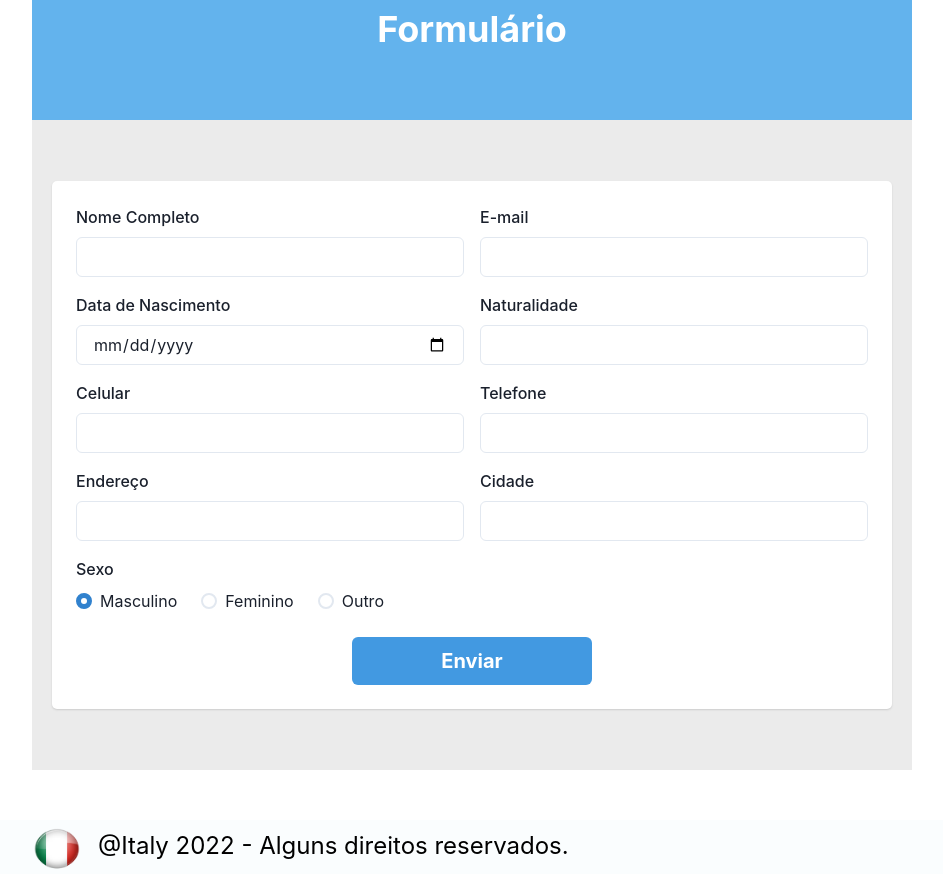
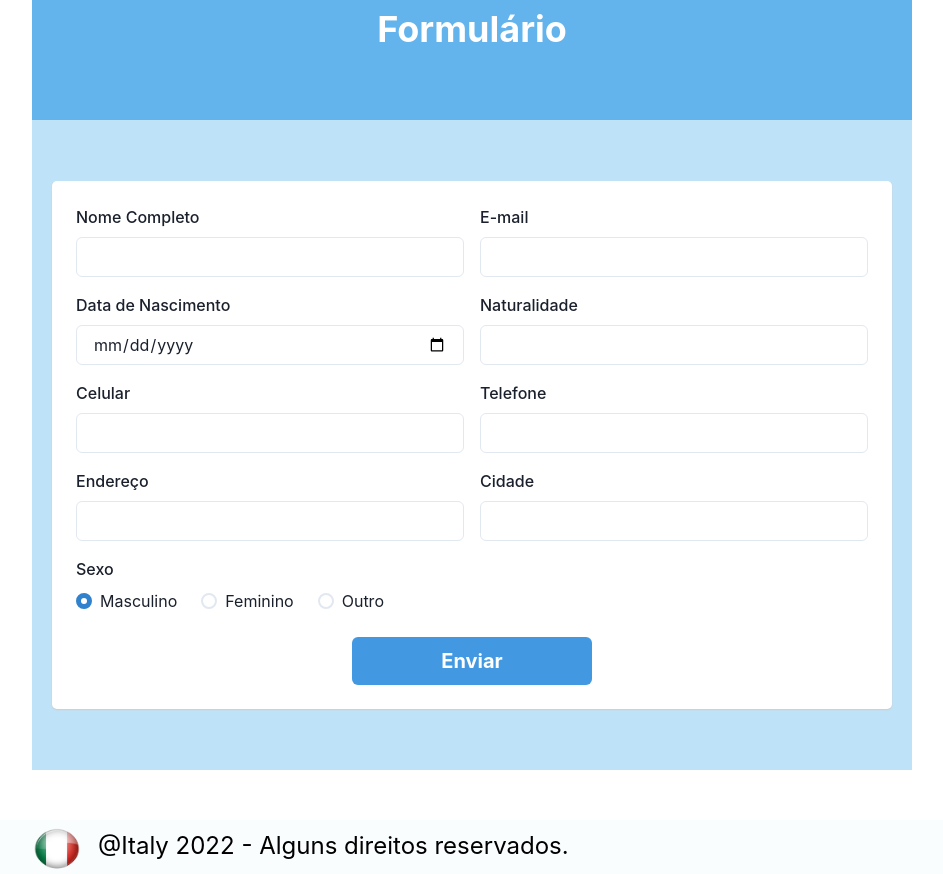
Before and after one commit to pedroltdias/italy-react, a React (Create React App) app: page /Formulario in a window 1280 px wide. Shown: the part 480-1354 px from the top of the page, without its empty margins (168-1111 px from the left). Built offline with nearby package versions, Linux system fonts and the light colour scheme.

Commit message:
change color form

```diff
--- a/src/pages/Formulario/index.tsx
+++ b/src/pages/Formulario/index.tsx
@@ -10,8 +10,13 @@ import {
   Radio,
   Button,
 } from "@chakra-ui/react";
+import React from "react";
+
 
 export default function Formulario() {
+
+
+
   return (
     <Box h="100vh">
         <Center
@@ -28,7 +33,7 @@ export default function Formulario() {
         <Flex
           align="center"
           justify="center"
-        bg="blackAlpha.200"
+          bg="blue.100"
           h="calc(100vh - 150px)"
         >
           <Center
```
Lines whose indentation alone changed are shown as unchanged.
